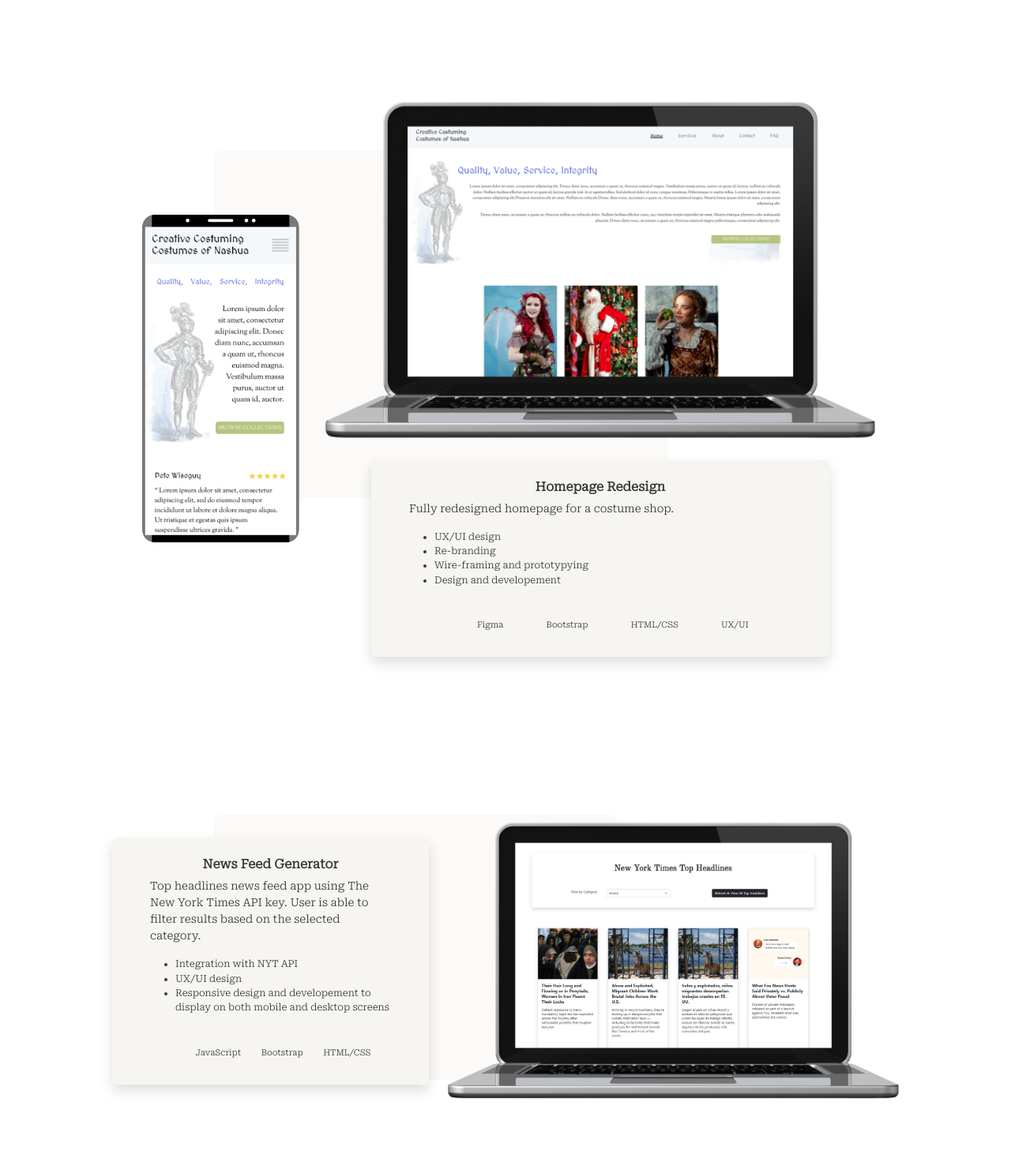
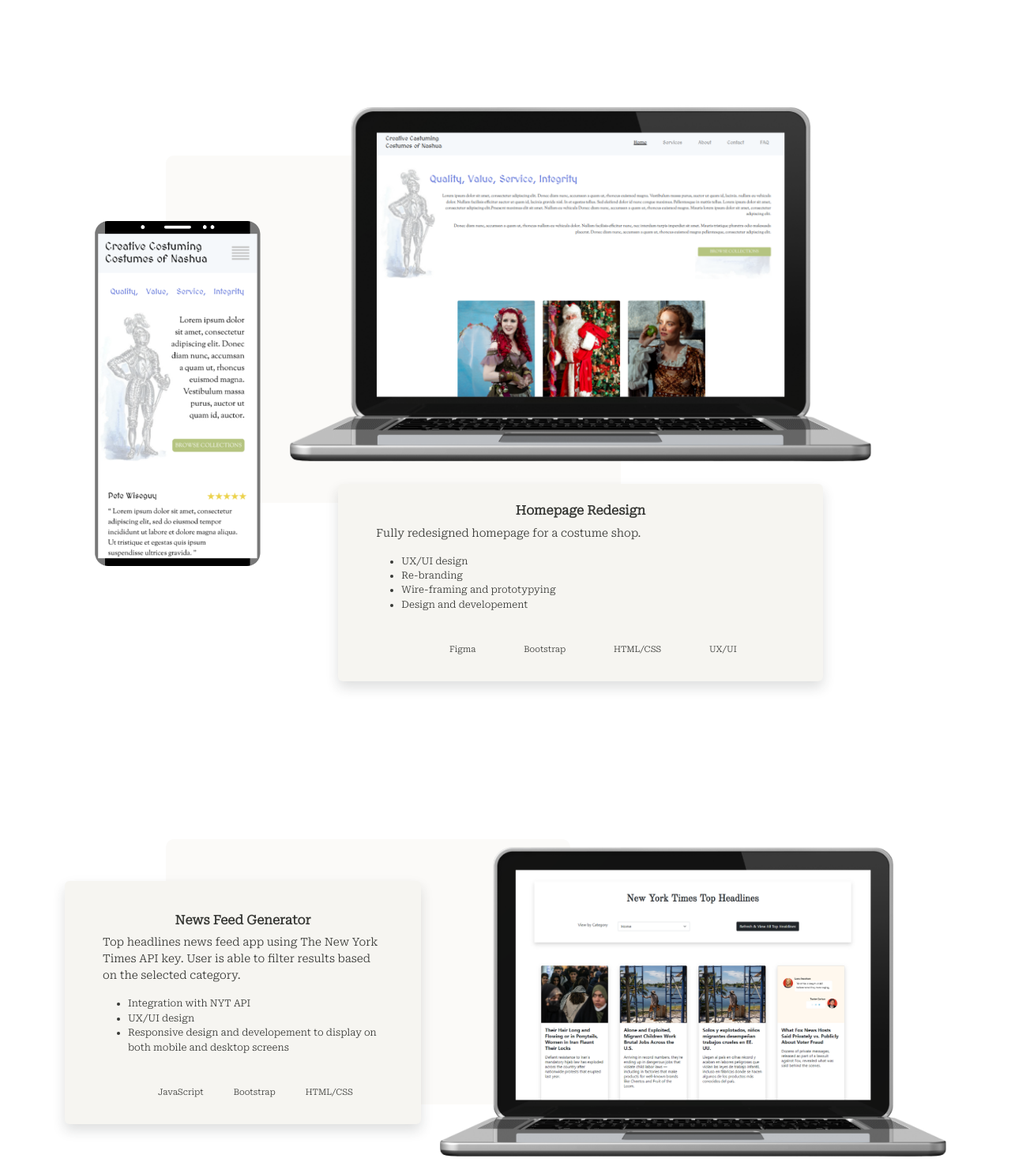
Before and after one commit to AshliePfister/portfolio, a plain HTML site: page index.html in a window 1280 px wide. Shown: the part 3860-5332 px from the top of the page at 79% size. Drawn offline with Linux system fonts and the light colour scheme.

Commit message:
3/17 update

```diff
--- a/index.html
+++ b/index.html
@@ -463,7 +463,7 @@
         <!-- display -->
         <div class="container mx-auto">
             <!-- GameLab Oregon -->
-            <div class="row marign-buffer ms-5">
+            <div class="row marign-buffer">
                 <div class="col-lg-9 d-none d-lg-grid">
                     <div class="gl-background z-0"></div>
                 </div>
@@ -502,7 +502,7 @@
                 </div>
             </div>
             <!-- Nashua -->
-            <div class="row marign-buffer ms-5">
+            <div class="row marign-buffer">
                 <div class="col-lg-12 mb-4 mb-lg-0 d-none d-lg-grid">
                     <div class="n-background z-0"></div>
                 </div>
@@ -539,7 +539,7 @@
             </div>
 
             <!-- NYT News Feed -->
-            <div class="row marign-buffer ms-5 me-md-5">
+            <div class="row marign-buffer">
                 <div class="col-md-9 mb-4 mb-lg-0 d-none d-lg-grid">
                     <div class="nyt-background z-0"></div>
                 </div>
@@ -550,7 +550,7 @@
                     <div class="col">
                         <div class="portfolio-card card border-0 shadow col-lg-12 mx-auto">
                             <div class="card-body small pt-4 ps-5 pe-5">
-                                <p class="card-title h6 fw-bold text-center">News Feed Generator</p>
+                                <p class="card-title h6 fw-bold text-center pt-3">News Feed Generator</p>
                                 <p class="card-text">Top headlines news feed app using The New York Times API key. User is able to filter results based on the selected category.</p>
                                 <div class="d-flex justify-content-start">
                                     <ul class="small">
```
Also changed, not shown: 1 other file.
